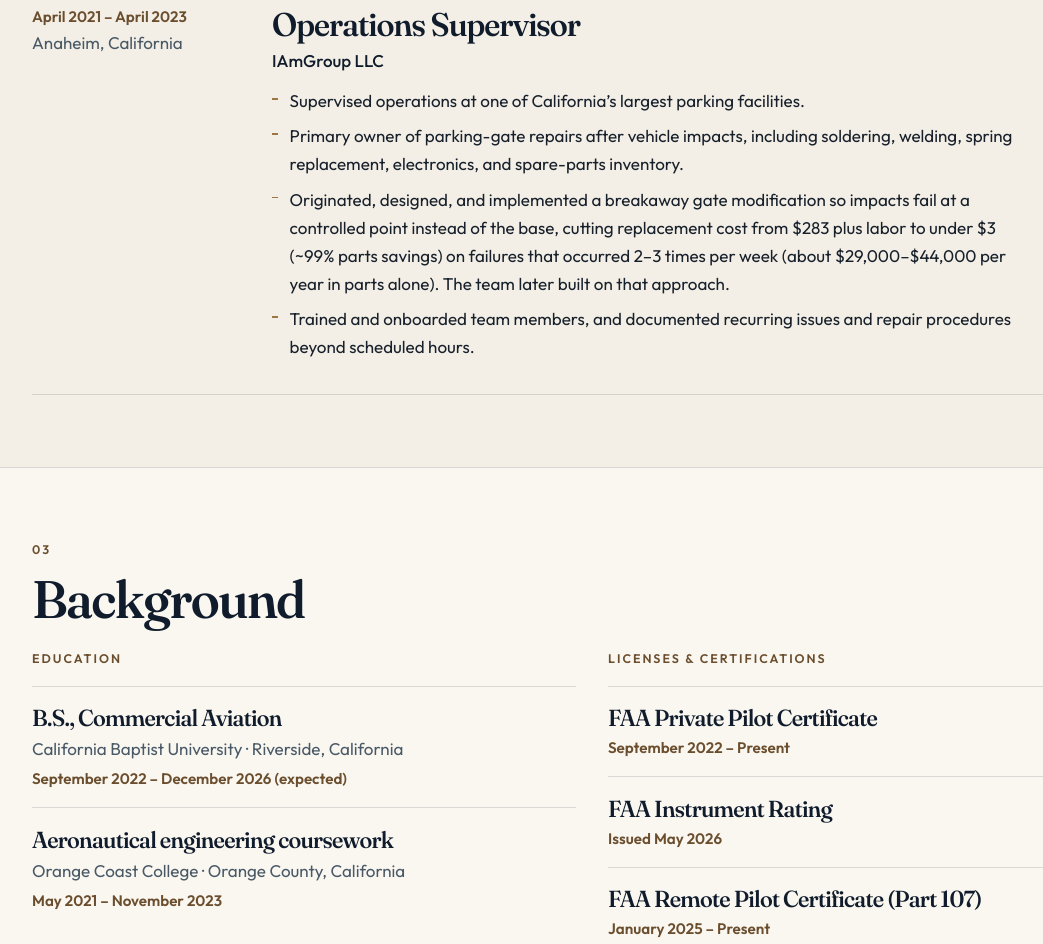
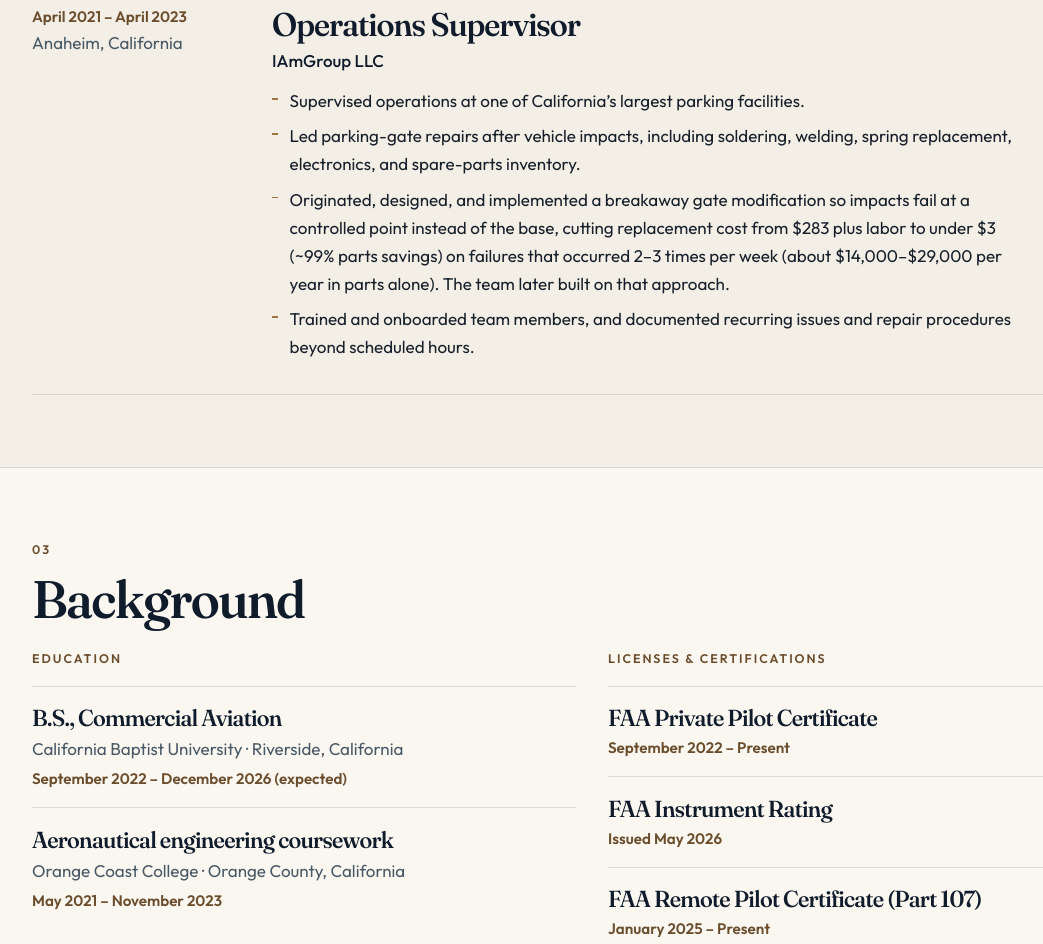
Before and after one commit to coastbeekeeper-afk/sam-marino, a plain HTML site: page index.html in a window 1280 px wide. Shown: the part 2480-3424 px from the top of the page, without its empty margins (48-1091 px from the left). Drawn offline with Linux system fonts and the light colour scheme.

Commit message:
Correct IAmGroup wording and parts-savings range
- Led parking-gate repairs (not Primary owner)
- Breakaway gate parts savings $14,000–$29,000/year (not $29k–$44k)
- Instrument Rating remains earned May 2026

```diff
--- a/index.html
+++ b/index.html
@@ -258,8 +258,8 @@
             <p class="org">IAmGroup LLC</p>
             <ul>
               <li>Supervised operations at one of California’s largest parking facilities.</li>
-              <li>Primary owner of parking-gate repairs after vehicle impacts, including soldering, welding, spring replacement, electronics, and spare-parts inventory.</li>
-              <li>Originated, designed, and implemented a breakaway gate modification so impacts fail at a controlled point instead of the base, cutting replacement cost from $283 plus labor to under $3 (~99% parts savings) on failures that occurred 2–3 times per week (about $29,000–$44,000 per year in parts alone). The team later built on that approach.</li>
+              <li>Led parking-gate repairs after vehicle impacts, including soldering, welding, spring replacement, electronics, and spare-parts inventory.</li>
+              <li>Originated, designed, and implemented a breakaway gate modification so impacts fail at a controlled point instead of the base, cutting replacement cost from $283 plus labor to under $3 (~99% parts savings) on failures that occurred 2–3 times per week (about $14,000–$29,000 per year in parts alone). The team later built on that approach.</li>
               <li>Trained and onboarded team members, and documented recurring issues and repair procedures beyond scheduled hours.</li>
             </ul>
           </div>
@@ -347,7 +347,7 @@
               Structured diagnosis and process of elimination, plus hardware
               changes that cut repeat damage — including a breakaway gate he
               originated, which the team later built on, dropping parts cost from
-              $283 plus labor to under $3 (about $29,000–$44,000 per year in parts).
+              $283 plus labor to under $3 (about $14,000–$29,000 per year in parts).
             </p>
           </article>
           <article class="card">
```
